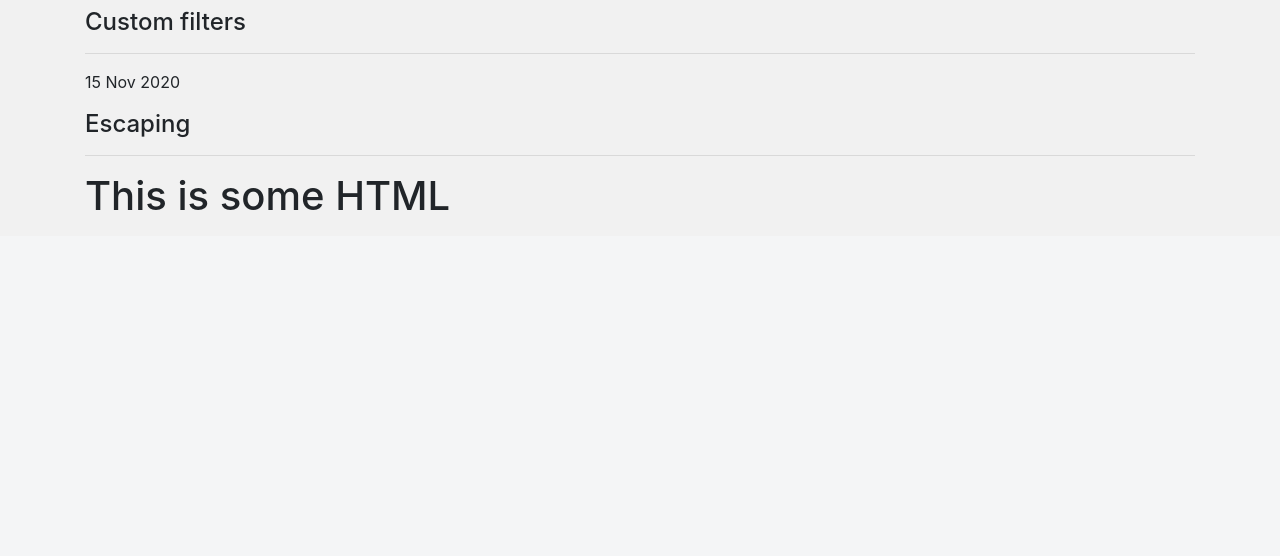
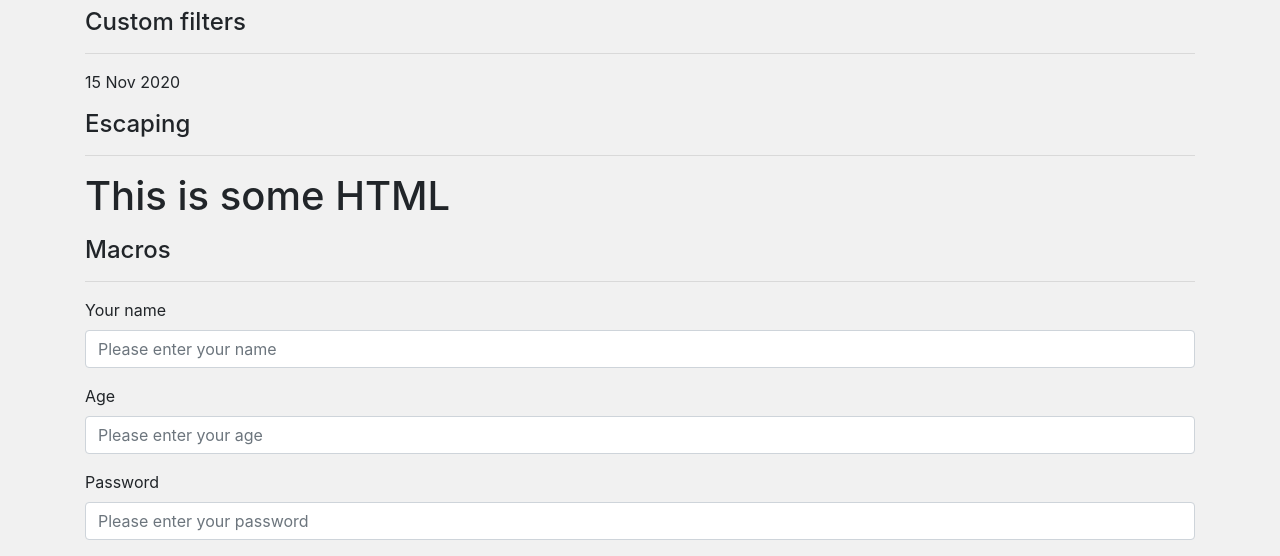
Before and after one commit to Readri205/Flask_App, a Flask app: page /jinja in a window 1280 px wide. Shown: the part 2889-3445 px from the top of the page. Before the commit the page ends 3099 px from the top, so only its background shows below. Run offline with Flask 2, Linux system fonts and the light colour scheme; some libraries are stand-ins or nearby versions.

Commit message:
Add macros

```diff
--- /dev/null
+++ b/app/templates/macros/input_macros.html
@@ -0,0 +1,6 @@
+{% macro input(label="", type="text", id="", name="", placeholder="") -%}
+<div class="form-group">
+    <label>{{ label }}</label>
+    <input type="{{ type }}" class="form-control" id="{{ id }}" name="{{ name }}" placeholder="{{ placeholder }}">
+</div>
+{%- endmacro %}
--- a/app/templates/public/jinja.html
+++ b/app/templates/public/jinja.html
@@ -1,4 +1,6 @@
 {% extends "public/templates/public_template.html" %}
+
+{% import "macros/input_macros.html" as im %}
 
 {% block title %}Jinja{% endblock %}
 
@@ -142,6 +144,14 @@
             <h4>Escaping</h4>
             <hr>
             <p>{{ my_html|safe }}</p>
+
+            <h4>Macros</h4>
+            <hr>
+            {{ im.input(label="Your name", name="name", id="name", placeholder="Please enter your name") }}
+
+            {{ im.input(label="Age", type="number", name="age", id="age", placeholder="Please enter your age") }}
+
+            {{ im.input(label="Password", type="password", name="password", id="password", placeholder="Please enter your password") }}
         </div>
     </div>
 </div>
```
